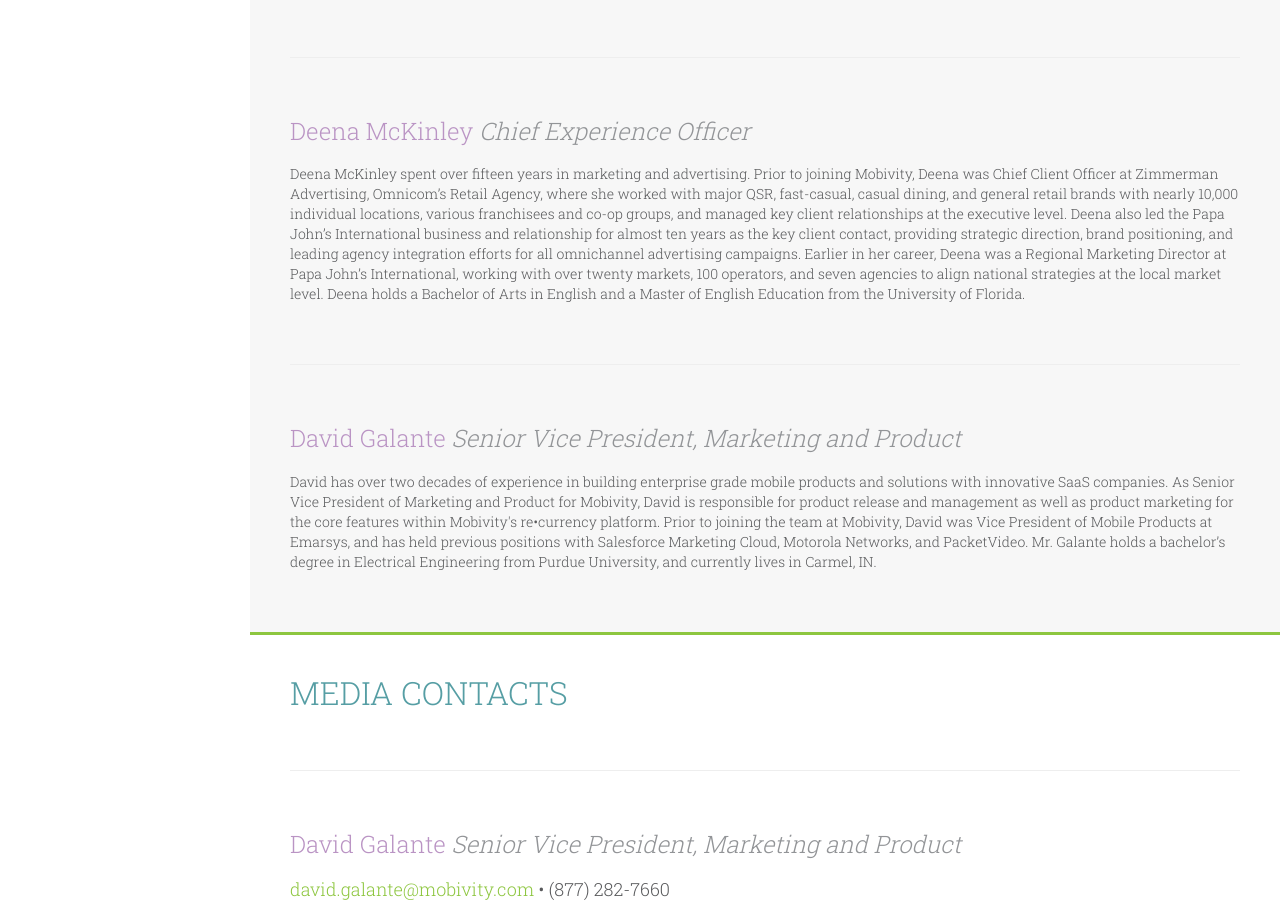
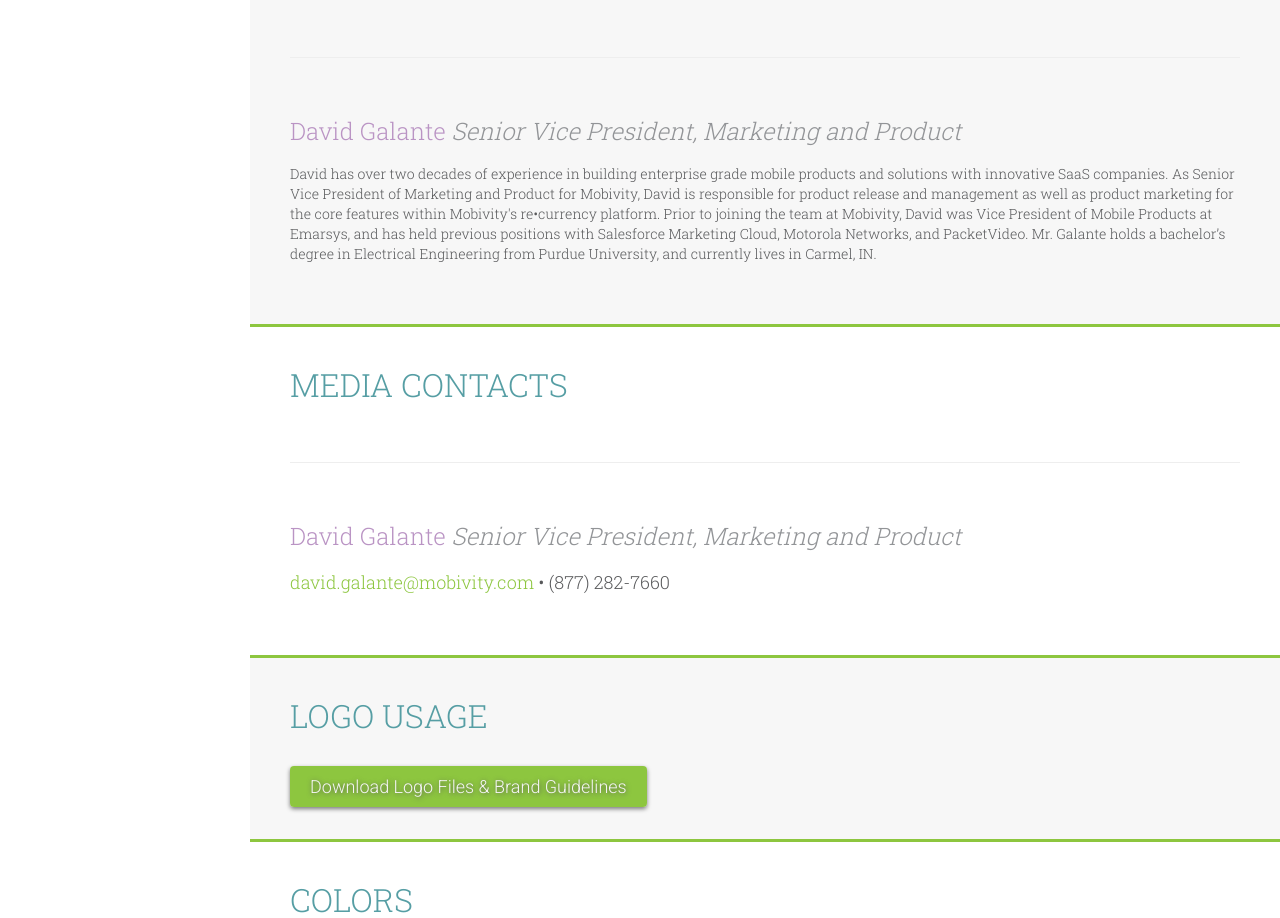
Before and after one commit to mobivity-marketing/Media-Kit, a website: page index.html in a window 1280 px wide. Shown: the part 4223-5141 px from the top of the page. Drawn offline with nearby package versions, Linux system fonts and the light colour scheme.

Commit message:
Removing Deena McKinley from mgmt team.

```diff
--- a/index.html
+++ b/index.html
@@ -107,9 +107,6 @@
 					<p>Alek Zdziarski comes to Mobivity with more than 15 years of experience leading products and platforms, mostly in the mobile marketing space. He has a track record of building successful SaaS, online and mobile products on a global scale and has held multiple executive roles in high growth companies. As Chief Technology Officer, he is responsible for driving innovation and delivery of the Mobivity product set.</p>
 					<p>Before joining Mobivity, Alek held similar roles at mGage and Outspoken where he managed global product offerings focused on mobile engagement. He has successfully exited two startups of his own and held roles with Dimension Data and Cisco Systems earlier in his career. He holds an MBA degree from Henley Business School, a Bachelor’s in Electronic Engineering and a Master’s in Engineering specializing in Software and Telecommunications from Wits University, South Africa.</p>
 					<hr>
-					<h4>Deena McKinley <em>Chief Experience Officer</em></h4>
-					<p>Deena McKinley spent over fifteen years in marketing and advertising. Prior to joining Mobivity, Deena was Chief Client Officer at Zimmerman Advertising, Omnicom’s Retail Agency, where she worked with major QSR, fast-casual, casual dining, and general retail brands with nearly 10,000 individual locations, various franchisees and co-op groups, and managed key client relationships at the executive level. Deena also led the Papa John’s International business and relationship for almost ten years as the key client contact, providing strategic direction, brand positioning, and leading agency integration efforts for all omnichannel advertising campaigns. Earlier in her career, Deena was a Regional Marketing Director at Papa John’s International, working with over twenty markets, 100 operators, and seven agencies to align national strategies at the local market level. Deena holds a Bachelor of Arts in English and a Master of English Education from the University of Florida.</p>
-					<hr>
 					<h4>David Galante <em>Senior Vice President, Marketing and Product</em></h4>
 					<p>David has over two decades of experience in building enterprise grade mobile products and solutions with innovative SaaS companies. As Senior Vice President of Marketing and Product for Mobivity, David is responsible for product release and management as well as product marketing for the core features within Mobivity's re•currency platform. Prior to joining the team at Mobivity, David was Vice President of Mobile Products at Emarsys, and has held previous positions with Salesforce Marketing Cloud, Motorola Networks, and PacketVideo. Mr. Galante holds a bachelor’s degree in Electrical Engineering from Purdue University, and currently lives in Carmel, IN.</p>
 				</div>
```
